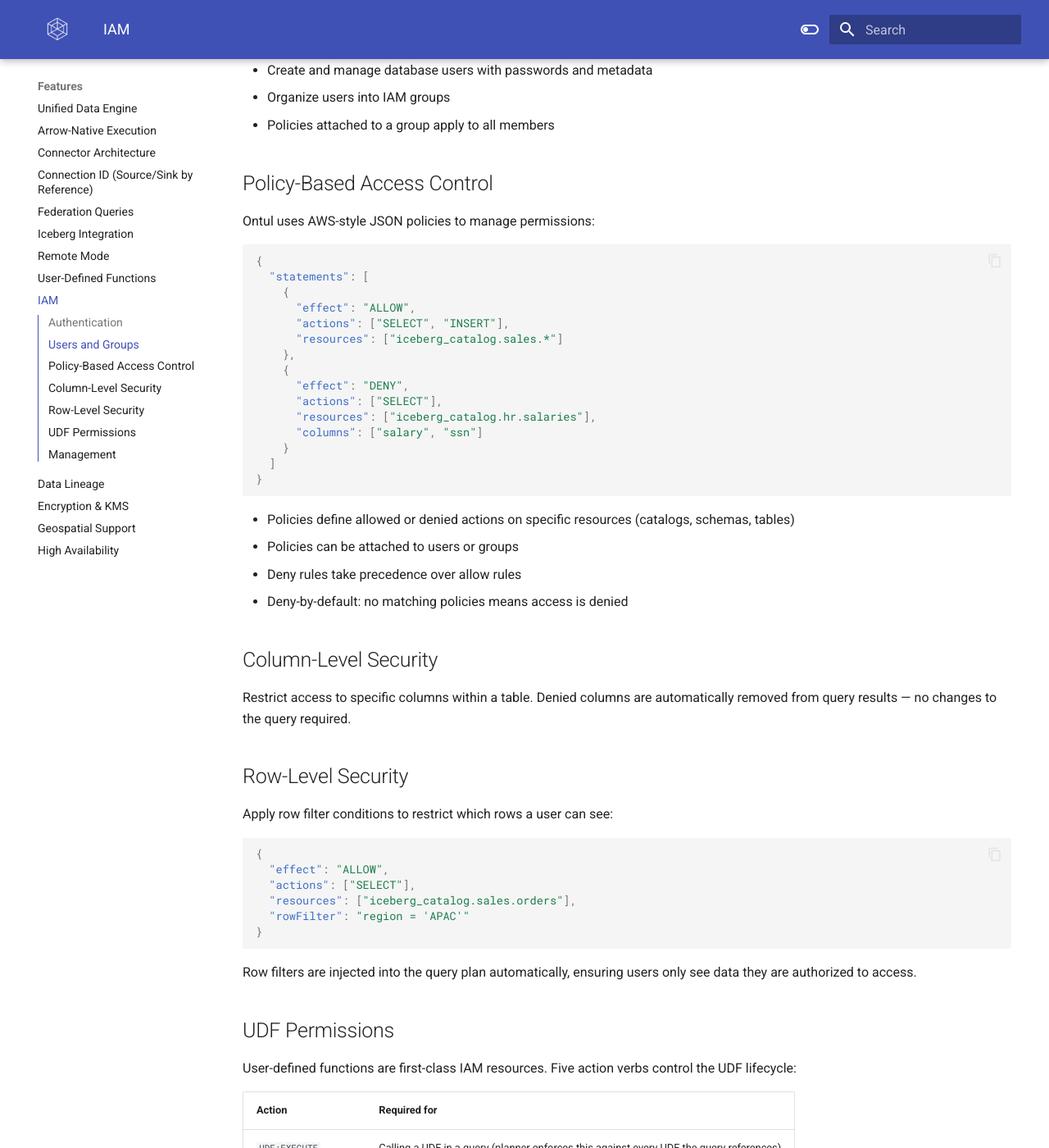
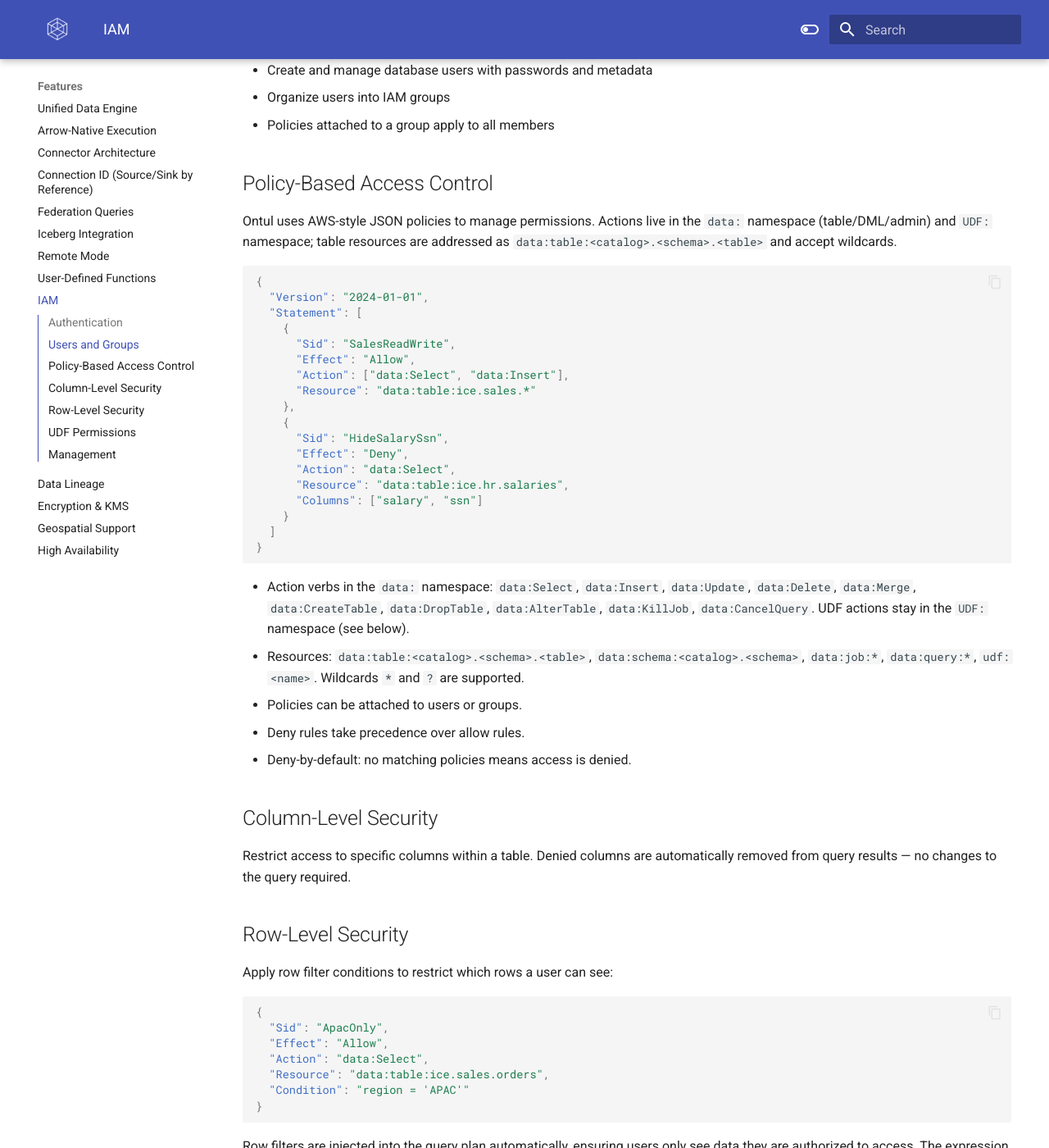
Before and after one commit to cloudcheflabs/ontul-docs, an MkDocs documentation site: the page built from docs/features/iam.md, in a window 1280 px wide and 1400 px high, scrolled down 580 px. Shown: the whole window at 82% size. Built offline with MkDocs 1.6.1 and Material for MkDocs 9.7.7, drawn with Linux system fonts in a browser that asks for light colours; the version menu is left out; some of the changed text lies outside the part shown.

Commit message:
iam updated.

````diff
--- a/docs/features/iam.md
+++ b/docs/features/iam.md
@@ -19,30 +19,36 @@ Ontul supports multiple authentication methods:
 
 ## Policy-Based Access Control
 
-Ontul uses AWS-style JSON policies to manage permissions:
+Ontul uses AWS-style JSON policies to manage permissions. Actions live in the
+`data:` namespace (table/DML/admin) and `UDF:` namespace; table resources are
+addressed as `data:table:<catalog>.<schema>.<table>` and accept wildcards.
 
 ```json
 {
-  "statements": [
+  "Version": "2024-01-01",
+  "Statement": [
     {
-      "effect": "ALLOW",
-      "actions": ["SELECT", "INSERT"],
-      "resources": ["iceberg_catalog.sales.*"]
+      "Sid": "SalesReadWrite",
+      "Effect": "Allow",
+      "Action": ["data:Select", "data:Insert"],
+      "Resource": "data:table:ice.sales.*"
     },
     {
-      "effect": "DENY",
-      "actions": ["SELECT"],
-      "resources": ["iceberg_catalog.hr.salaries"],
-      "columns": ["salary", "ssn"]
+      "Sid": "HideSalarySsn",
+      "Effect": "Deny",
+      "Action": "data:Select",
+      "Resource": "data:table:ice.hr.salaries",
+      "Columns": ["salary", "ssn"]
     }
   ]
 }
 ```
 
-- Policies define allowed or denied actions on specific resources (catalogs, schemas, tables)
-- Policies can be attached to users or groups
-- Deny rules take precedence over allow rules
-- Deny-by-default: no matching policies means access is denied
+- Action verbs in the `data:` namespace: `data:Select`, `data:Insert`, `data:Update`, `data:Delete`, `data:Merge`, `data:CreateTable`, `data:DropTable`, `data:AlterTable`, `data:KillJob`, `data:CancelQuery`. UDF actions stay in the `UDF:` namespace (see below).
+- Resources: `data:table:<catalog>.<schema>.<table>`, `data:schema:<catalog>.<schema>`, `data:job:*`, `data:query:*`, `udf:<name>`. Wildcards `*` and `?` are supported.
+- Policies can be attached to users or groups.
+- Deny rules take precedence over allow rules.
+- Deny-by-default: no matching policies means access is denied.
 
 ## Column-Level Security
 
@@ -54,14 +60,15 @@ Apply row filter conditions to restrict which rows a user can see:
 
 ```json
 {
-  "effect": "ALLOW",
-  "actions": ["SELECT"],
-  "resources": ["iceberg_catalog.sales.orders"],
-  "rowFilter": "region = 'APAC'"
+  "Sid": "ApacOnly",
+  "Effect": "Allow",
+  "Action": "data:Select",
+  "Resource": "data:table:ice.sales.orders",
+  "Condition": "region = 'APAC'"
 }
 ```
 
-Row filters are injected into the query plan automatically, ensuring users only see data they are authorized to access.
+Row filters are injected into the query plan automatically, ensuring users only see data they are authorized to access. The expression supports `${user.userId}` substitution for per-user scoping.
 
 ## UDF Permissions
 
````
